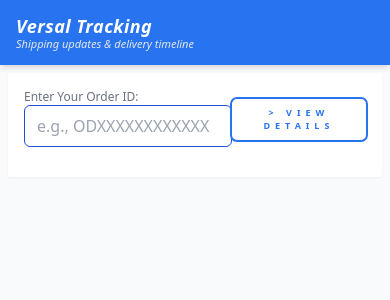
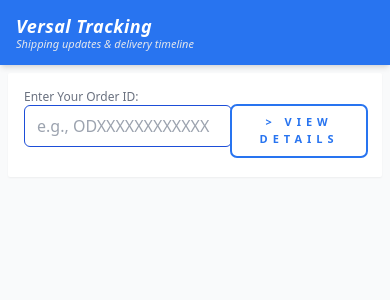
Before and after one commit to iflak98/trackyourorders, an Angular app: page /search-order in a window 390 px wide. Shown: the top 300 px of the page. Built offline with nearby package versions, Linux system fonts and the light colour scheme.

Commit message:
button css

```diff
--- a/src/app/search-order/search-order.scss
+++ b/src/app/search-order/search-order.scss
@@ -63,8 +63,8 @@ button:hover::before {
   .bg-blue-50 { padding: 0.75rem; font-size: 13px; }
   .dev-controls { width: 100%; }
   .button {
-    font-size: 9px;
-    padding: 0.8em 1.5em;
-    top: 10px !important;
+    font-size: 11px;
+    padding: 0.8em 0.5em;
+    top: 17px !important;
   }
 }
```
